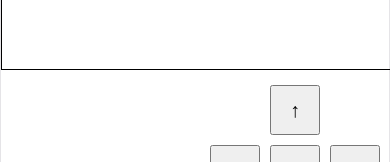
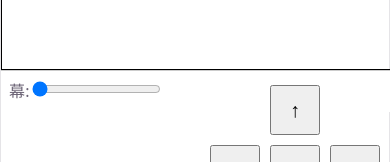
Before and after one commit to kani-kani-22/stage-designer, a React (Vite) app: page / in a window 390 px wide. Shown: the part 459-621 px from the top of the page. Built offline with nearby package versions, Linux system fonts and the light colour scheme.

Commit message:
curtain slider

```diff
--- a/src/App.tsx
+++ b/src/App.tsx
@@ -84,7 +84,6 @@ useEffect(() => {
 
 
 <div style={{
-  position: "relative",
   width: "100%",
   maxWidth: 1200,
   margin: "0 auto"
@@ -422,13 +421,9 @@ useEffect(() => {
  <div
  //~~~~~~幕スライダー~~~~~~~
  style={{
-      position: "absolute",
-      bottom: 0,
-      left: 0,
     width: "100%",
-      background: "rgba(255,255,255,0.9)",
-      backdropFilter: "blur(6px)",
-      padding: 8,
+    background: "#fff",
+    padding: isMobile ? 8 : 10,
     display: "flex",
     alignItems: "center",
     gap: 10,
```
Lines whose indentation alone changed are shown as unchanged.
